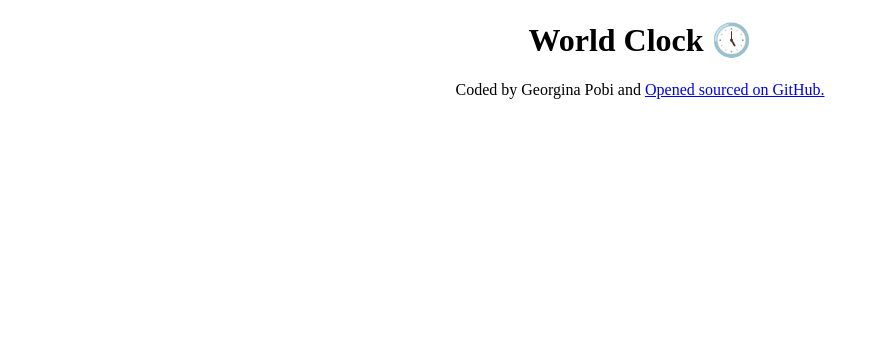
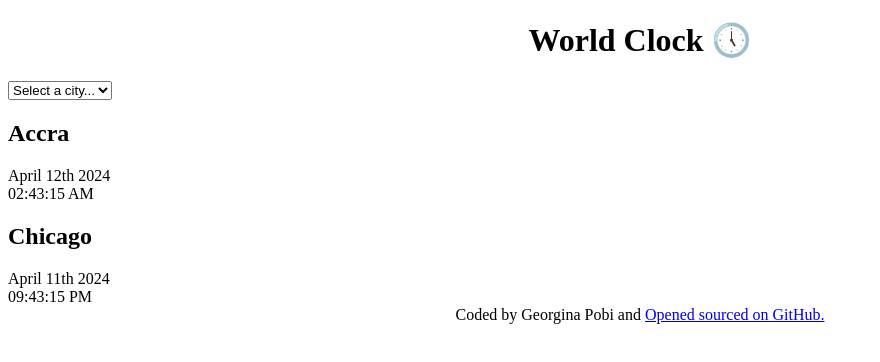
Before and after one commit to afuap/world-clock, a plain HTML site: page index.html in a window 1280 px wide. Shown: the whole page, without its empty margins (0-880 px from the left). Drawn offline with Linux system fonts and the light colour scheme.

Commit message:
Added basic HTML

```diff
--- a/index.html
+++ b/index.html
@@ -7,7 +7,25 @@
     <title>World Clock</title>
   </head>
   <body>
-    <h1>World Clock 🕔</h1>
+    <div class="container">
+      <h1>World Clock 🕔</h1>
+      <select>
+        <option value="">Select a city...</option>
+        <option value="">Accra</option>
+        <option value="">Barcelona</option>
+        <option value="">Chicago</option>
+      </select>
+      <div class="city">
+        <h2>Accra</h2>
+        <div class="date">April 12th 2024</div>
+        <div class="time">02:43:15 AM</div>
+      </div>
+      <div class="city">
+        <h2>Chicago</h2>
+        <div class="date">April 11th 2024</div>
+        <div class="time">09:43:15 PM</div>
+      </div>
+    </div>
     <footer>
       Coded by Georgina Pobi and
       <a href="https://github.com/afuap/world-clock" target="_blank"
```
